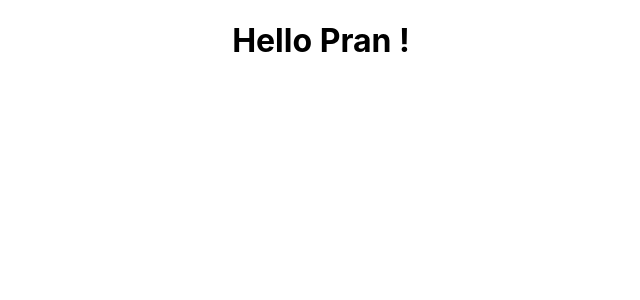
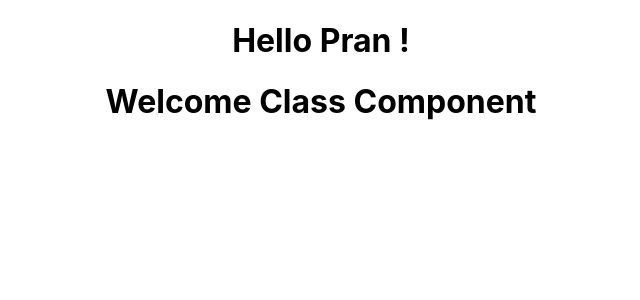
Before and after one commit to mrpran/ReactJS, a React (Create React App) app: page / in a window 1280 px wide. Shown: the top 300 px of the page, without its empty margins (319-959 px from the left). Built offline with nearby package versions, Linux system fonts and the light colour scheme.

Commit message:
Added Class component

```diff
--- a/src/App.js
+++ b/src/App.js
@@ -1,11 +1,13 @@
 import logo from './logo.svg';
 import './App.css';
 import Greet from './components/Greet'
+import Welcome from './components/Welcome';
 
 function App() {
   return (
     <div className="App">
       <Greet/>
+      <Welcome/>
     </div>
   );
     }
--- a/src/components/Greet.js
+++ b/src/components/Greet.js
@@ -5,7 +5,10 @@
 // }
 
 
-const Greet = () => <h1>Hello Pran !</h1>
-
+const Greet = () => {
+    return (
+        <h1>Hello Pran !</h1>
+    )
+}
 
 export default Greet;
--- /dev/null
+++ b/src/components/Welcome.js
@@ -0,0 +1,9 @@
+import React, { Component } from 'react'
+
+class Welcome extends Component {
+  render() {
+    return <h1>Welcome Class Component</h1>
+  }
+}
+
+export default Welcome
```
